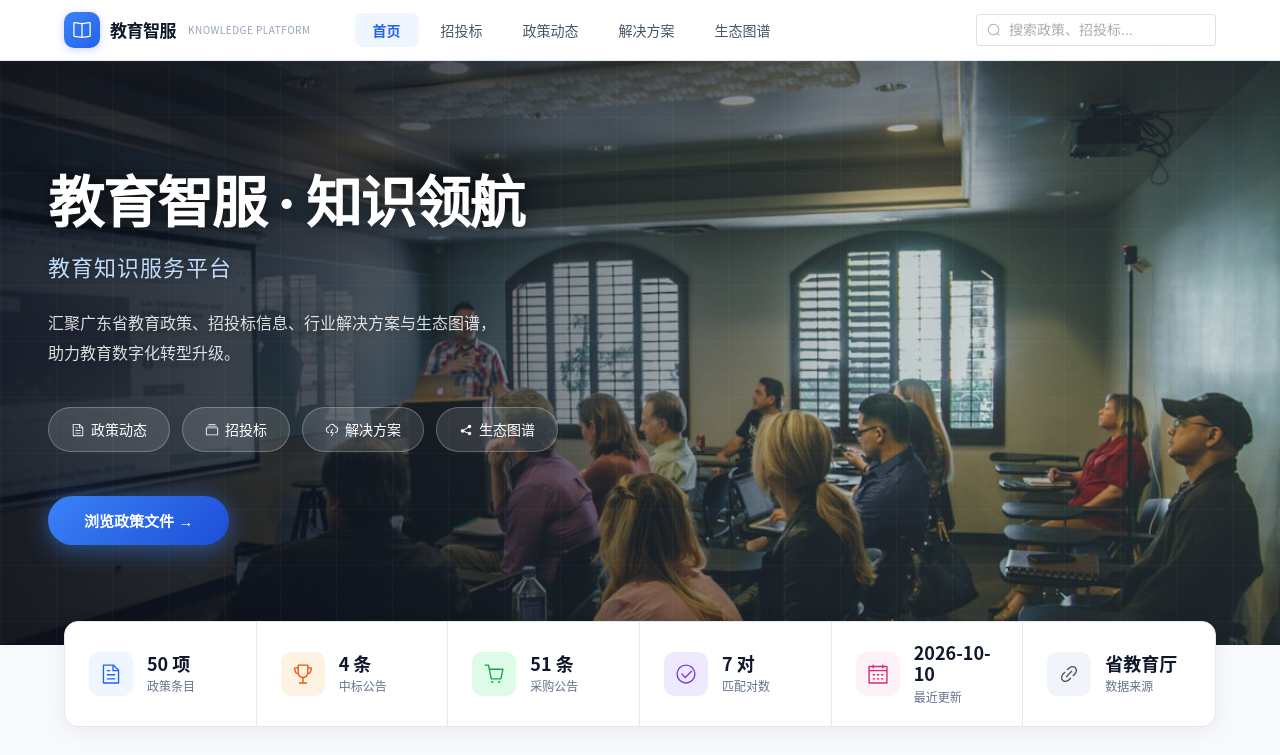
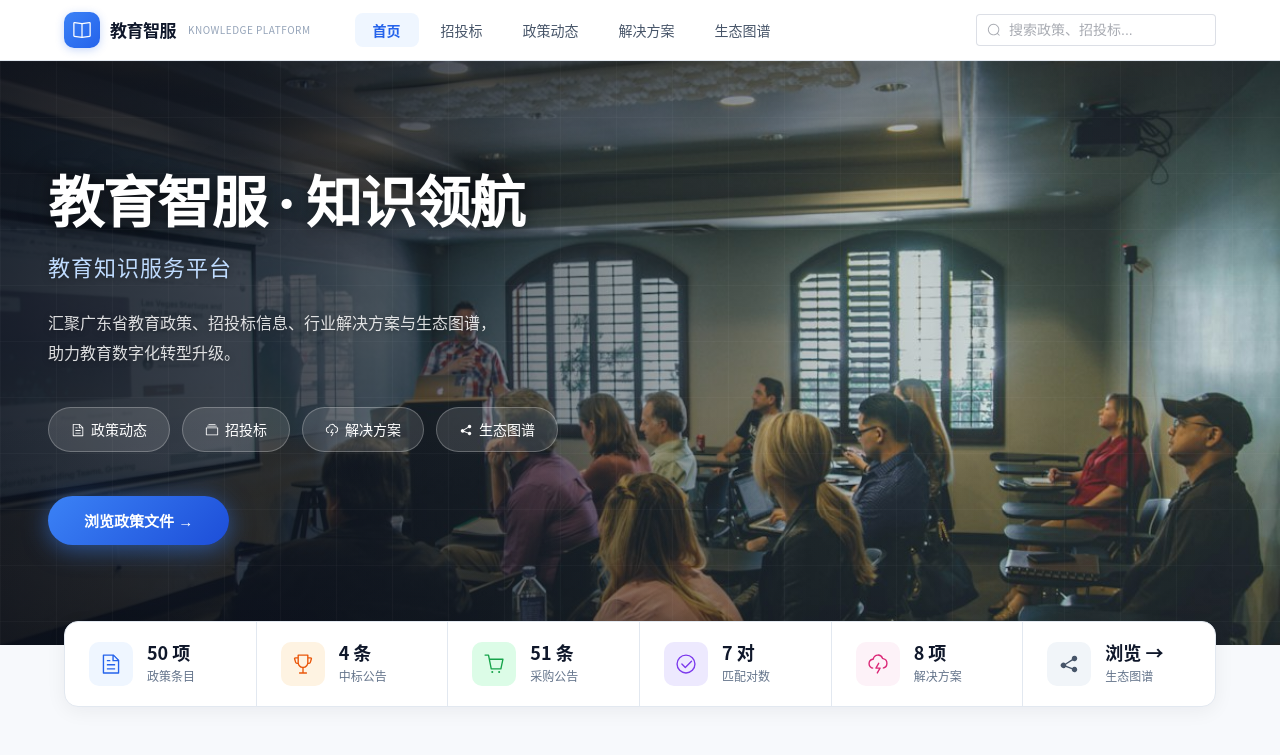
Before and after one commit to xiewengi/EDUima, a Vue app: page /#/home in a window 1280 px wide. Shown: the top 755 px of the page. Built offline with nearby package versions, Linux system fonts and the light colour scheme.

Commit message:
feat: 数据指标条全部可点击跳转 + 末尾两项改为解决方案/生态图谱

```diff
--- a/src/views/Home.vue
+++ b/src/views/Home.vue
@@ -36,7 +36,10 @@
     <!-- 数据指标条 -->
     <section class="edu-container">
       <div class="home-stats">
-        <div v-for="s in statItems" :key="s.label" class="home-stat">
+        <div v-for="s in statItems" :key="s.label"
+             class="home-stat"
+             :class="{ 'home-stat--link': s.path }"
+             @click="s.path && router.push(s.path)">
           <div class="home-stat__icon">
             <el-icon :size="22"><component :is="s.icon" /></el-icon>
           </div>
@@ -148,12 +151,12 @@ const metrics = computed(() => ({
 }))
 
 const statItems = computed(() => [
-  { label: '政策条目', value: metrics.value.totalPolicies + ' 项', icon: Document },
-  { label: '中标公告', value: metrics.value.totalWinning + ' 条', icon: Trophy },
-  { label: '采购公告', value: metrics.value.totalProcurement + ' 条', icon: ShoppingCart },
-  { label: '匹配对数', value: metrics.value.matchedCount + ' 对', icon: CircleCheck },
-  { label: '最近更新', value: metrics.value.updatedAt, icon: Calendar },
-  { label: '数据来源', value: '省教育厅', icon: Link },
+  { label: '政策条目', value: metrics.value.totalPolicies + ' 项', icon: Document, path: '/policy' },
+  { label: '中标公告', value: metrics.value.totalWinning + ' 条', icon: Trophy, path: '/bidding' },
+  { label: '采购公告', value: metrics.value.totalProcurement + ' 条', icon: ShoppingCart, path: '/bidding' },
+  { label: '匹配对数', value: metrics.value.matchedCount + ' 对', icon: CircleCheck, path: '/bidding' },
+  { label: '解决方案', value: '8 项', icon: Lightning, path: '/solutions' },
+  { label: '生态图谱', value: '浏览 →', icon: Share, path: '/ecosystem' },
 ])
 
 const latestPolicies = computed(() => {
@@ -358,6 +361,8 @@ onMounted(async () => {
 }
 .home-stat:last-child { border-right: none; }
 .home-stat:hover { background: #F8FAFC; }
+.home-stat--link { cursor: pointer; }
+.home-stat--link:hover { background: #EFF6FF; }
 .home-stat__icon {
   width: 44px;
   height: 44px;
```
